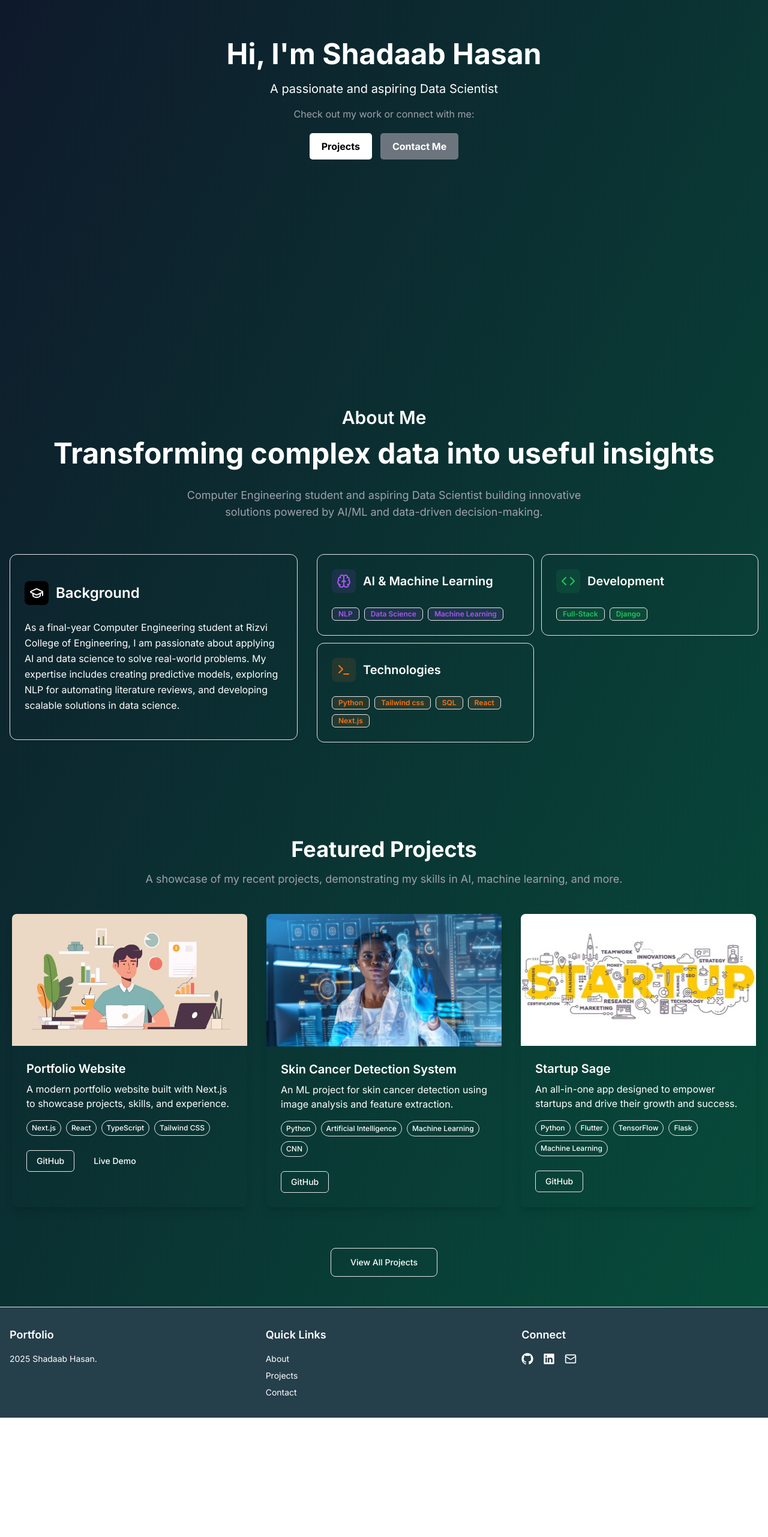
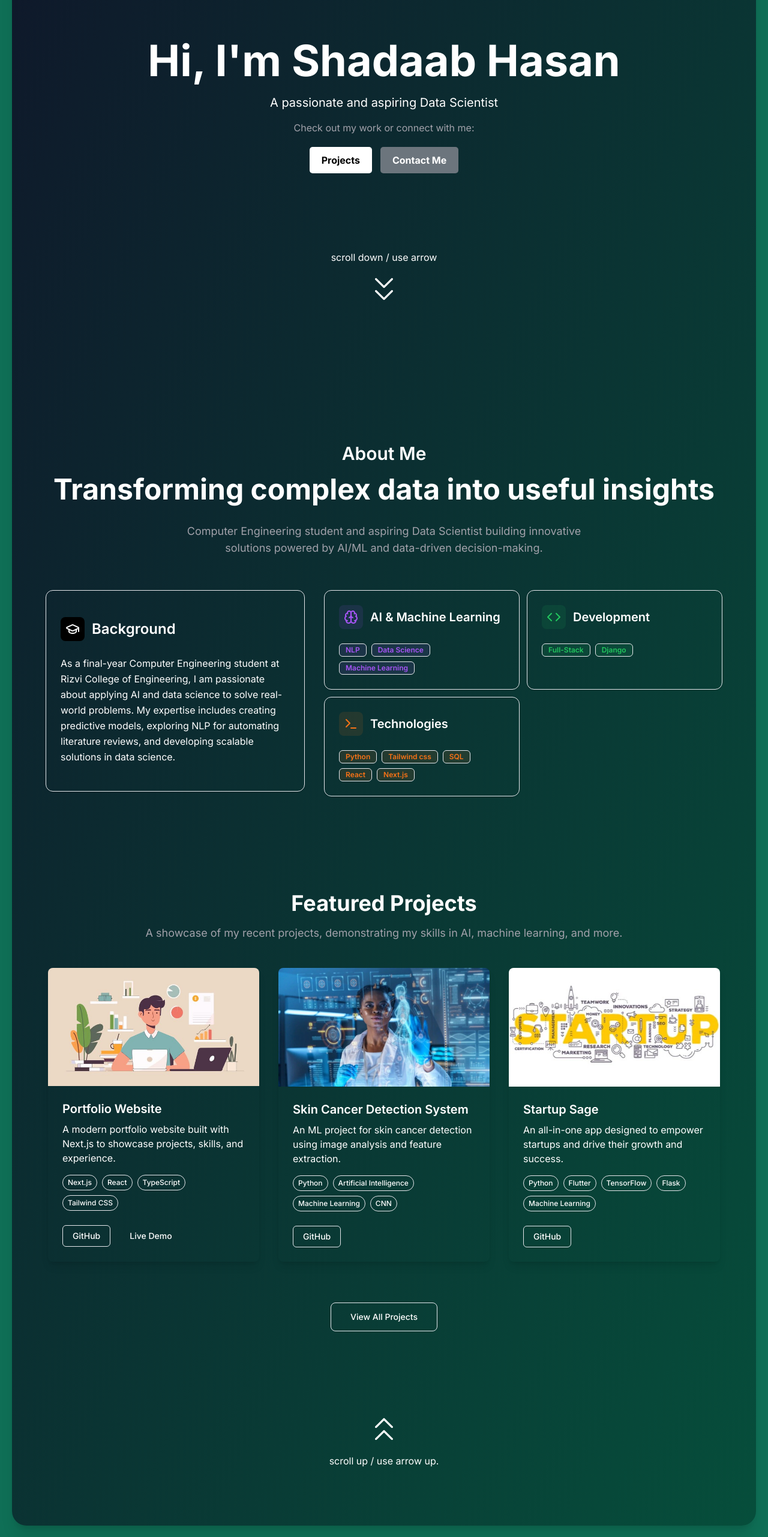
Before and after one commit to ShadaabHasan/portfolio, a Next.js app: page / in a window 1280 px wide. Shown: the part 234-2797 px from the top of the page at 60% size. Before the commit the page ends 2598 px from the top, so only its background shows below. Built offline with nearby package versions, Linux system fonts and the light colour scheme.

Commit message:
scroll animations added

```diff
--- a/app/AllProjects/page.js
+++ b/app/AllProjects/page.js
@@ -2,12 +2,13 @@
 
 import React from 'react'
 import Navbar from "../components/Navbar";
+import Footer from '../components/Footer';
 
 const AllProject = () => {
   return (
     <>
     <Navbar/>
-    <div className='min-h-screen bg-gradient-to-br from-slate-900 to-rose-800 text-white'>
+    <div className='min-h-screen bg-gradient-to-br from-slate-900 to-rose-800 text-white pb-20'>
         <div className="container mx-auto padding-top-project">
             <div className="max-w-4xl mx-auto text-center">
                 <h2 className="text-3xl md:text-4xl font-bold">All Projects</h2>
@@ -137,6 +138,9 @@ const AllProject = () => {
             </div>
         </div>
     </div>
+    <div className='red-footer text-white'>
+    <Footer />
+    </div>
     </>
   )
 }
--- a/app/components/Aboutme1.jsx
+++ b/app/components/Aboutme1.jsx
@@ -20,7 +20,7 @@ const Aboutme1 = () => {
                             </h2>
                             <p className="text-lg text-muted-foreground max-w-2xl mx-auto grey">Computer Engineering student and aspiring Data Scientist building innovative solutions powered by AI/ML and data-driven decision-making.</p>
                         </div>
-                        <div className="grid lg:grid-cols-5 gap-8 items-start mb-12">
+                        <div className="grid lg:grid-cols-5 gap-8 items-start mb-12 m-10">
                             <div className="rounded-xl border bg-card text-card-foreground shadow lg:col-span-2 p-6 hover:shadow-md transition-shadow py-11">
                                 <div className="flex items-center gap-3 mb-6">
                                     <div className="p-2 rounded-lg bg-primary/10 bg-black">
--- a/app/components/FeaturedProjects.jsx
+++ b/app/components/FeaturedProjects.jsx
@@ -4,13 +4,13 @@ import React from 'react'
 const FeaturedProjects = () => {
   return (
     <>
-      <section className="border-b padding-top-featuredproj" id='featuredproj'>
+      <section className="padding-top-featuredproj" id='featuredproj'>
                     <div className="container mx-auto">
                         <div className="max-w-4xl mx-auto text-center">
                             <h2 className="text-3xl md:text-4xl font-bold">Featured Projects</h2>
                             <p className="mt-4 text-lg text-muted-foreground grey">A showcase of my recent projects, demonstrating my skills in AI, machine learning, and more.</p>
                         </div>
-                        <div className="grid md:grid-cols-2 lg:grid-cols-3 gap-8 mt-6 p-5">
+                        <div className="grid md:grid-cols-2 lg:grid-cols-3 gap-8 mt-6 p-5 mx-10">
                             <div className="h-full">
                                 <div className="bg-card rounded-lg shadow-lg overflow-hidden h-full flex flex-col">
                                     <div className="relative">
--- a/app/components/Footer.jsx
+++ b/app/components/Footer.jsx
@@ -2,25 +2,25 @@ import React from 'react'
 
 const Footer = () => {
   return (
-    <>
-      <footer className="grey-footer">
-                <div className="container mx-auto px-4 py-8">
-                    <div className="grid grid-cols-1 md:grid-cols-3 gap-8">
+    <div className=''>
+      <footer className="mx-20 py-5">
+                <div className="container py-8 mx-auto">
+                    <div className="grid md:grid-cols-6">
                         <div className="space-y-4">
-                            <h3 className="text-lg font-semibold">Portfolio</h3>
+                            <h3 className="text-2xl font-semibold">Portfolio</h3>
                             <p className="text-sm text-foreground/60">
                             2025 Shadaab Hasan.</p>
                         </div>
                         <div className="space-y-4">
-                            <h3 className="text-lg font-semibold">Quick Links</h3>
+                            <h3 className="text-2xl font-semibold">Quick Links</h3>
                             <nav className="flex flex-col space-y-2">
-                                <a className="text-sm text-foreground/60 hover:text-foreground" href="/#Aboutme1">About</a>
-                                <a className="text-sm text-foreground/60 hover:text-foreground" href="/#featuredproj">Projects</a>
-                                <a className="text-sm text-foreground/60 hover:text-foreground" href="/Contact">Contact</a>
+                                <a className="text-sm text-foreground/60 hover:text-foreground underline" href="/#Aboutme1">About</a>
+                                <a className="text-sm text-foreground/60 hover:text-foreground underline" href="/#featuredproj">Projects</a>
+                                <a className="text-sm text-foreground/60 hover:text-foreground underline" href="/Contact">Contact</a>
                             </nav>
                         </div>
                         <div className="space-y-4">
-                            <h3 className="text-lg font-semibold">Connect</h3>
+                            <h3 className="text-2xl font-semibold">Connect</h3>
                             <div className="flex space-x-4">
                                 <a href="https://github.com/ShadaabHasan" target="_blank" rel="noopener noreferrer" className="text-foreground/60 hover:text-foreground" aria-label="GitHub">
                                     <svg width="15" height="15" viewBox="0 0 15 15" fill="none" xmlns="http://www.w3.org/2000/svg" className="w-5 h-5">
@@ -44,7 +44,7 @@ const Footer = () => {
                 </div>
             </footer>
 
-    </>
+    </div>
   )
 }
 
--- a/app/components/Home1.jsx
+++ b/app/components/Home1.jsx
@@ -3,15 +3,29 @@ import React from 'react'
 const Home = () => {
   return (
     <>
-        <div className="relative flex flex-col" id="home">
+        <div className="flex flex-col" id="home">
        <div className="main-section">
-            <h1 className="mt-0 flex font-bold text-5xl ">Hi, I'm Shadaab Hasan</h1>
+            <h1 className="mt-44 flex font-bold text-7xl ">Hi, I'm Shadaab Hasan</h1>
             <p className="mt-5 text-lg md:text-xl lg:text-xl text-muted-foreground max-w-3xl">A passionate and aspiring Data Scientist</p>
             <p className='mt-4 grey'>Check out my work or connect with me:</p>
             <div>
                 <a href="/#featuredproj" className="btn btn-primary mt-2">Projects</a>
                 <a href="/Contact" className="btn btn-secondary">Contact Me</a>
             </div>
+            <div className='mt-32'>
+            <span className="flex justify-center">scroll down / use arrow</span>
+            <a href='/#Aboutme1'>
+                <div className='flex justify-center py-4  '>
+                  <svg width="50" height="50"  viewBox="0 0 15 15" fill="none" xmlns="http://www.w3.org/2000/svg" transform="rotate(180)">
+                    <g id="SVGRepo_bgCarrier" strokeWidth="0"></g>
+                    <g id="SVGRepo_tracerCarrier" strokeLinecap="round" strokeLinejoin="round"></g>
+                    <g id="SVGRepo_iconCarrier">
+                      <path fillRule="evenodd" clipRule="evenodd" d="M11.1464 6.85355C11.3417 7.04882 11.6583 7.04882 11.8536 6.85355C12.0488 6.65829 12.0488 6.34171 11.8536 6.14645L7.85355 2.14645C7.65829 1.95118 7.34171 1.95118 7.14645 2.14645L3.14645 6.14645C2.95118 6.34171 2.95118 6.65829 3.14645 6.85355C3.34171 7.04882 3.65829 7.04882 3.85355 6.85355L7.5 3.20711L11.1464 6.85355ZM11.1464 12.8536C11.3417 13.0488 11.6583 13.0488 11.8536 12.8536C12.0488 12.6583 12.0488 12.3417 11.8536 12.1464L7.85355 8.14645C7.65829 7.95118 7.34171 7.95118 7.14645 8.14645L3.14645 12.1464C2.95118 12.3417 2.95118 12.6583 3.14645 12.8536C3.34171 13.0488 3.65829 13.0488 3.85355 12.8536L7.5 9.20711L11.1464 12.8536Z" fill="white"></path>
+                    </g>
+                  </svg>
+                </div>
+              </a>
+              </div>
       </div>
     </div>
     </>
--- a/app/components/Navbar.jsx
+++ b/app/components/Navbar.jsx
@@ -12,7 +12,7 @@ const navbar = () => {
   return (
     <>
       <nav className="fixed top-0 w-full backdrop-blur z-50 border-b border-border text-white">
-        <div className="container mx-auto px-4">
+        <div className="container mx-auto px-14">
           <div className="flex h-16 items-center justify-between">
             <a className='text-xl font-bold' href='/' onClick={goToHome}>Shadaab Hasan | Portfolio </a>
               <div className="hidden md:flex items-center space-x-4">
--- /dev/null
+++ b/app/components/Scrollup.jsx
@@ -0,0 +1,36 @@
+'use client'
+
+import { Container } from 'postcss'
+import React from 'react'
+
+const Scrollup = () => {
+  return (
+    <>
+
+    <div className="h-100 justify-content-center align-items-center text-center p-2 my-16 pb-24">
+            <span className="" >
+                <a href='/#home'>
+                <div className='flex justify-center py-4'>
+                <svg width="50" height="50"  viewBox="0 0 15 15" fill="none" xmlns="http://www.w3.org/2000/svg" >
+                    <g id="SVGRepo_bgCarrier" strokeWidth="0">
+                    </g>
+                    <g id="SVGRepo_tracerCarrier" strokeLinecap="round" strokeLinejoin="round">
+                    </g>
+                    <g id="SVGRepo_iconCarrier">
+                        <path fillRule="evenodd" clipRule="evenodd" d="M11.1464 6.85355C11.3417 7.04882 11.6583 7.04882 11.8536 6.85355C12.0488 6.65829 12.0488 6.34171 11.8536 6.14645L7.85355 2.14645C7.65829 1.95118 7.34171 1.95118 7.14645 2.14645L3.14645 6.14645C2.95118 6.34171 2.95118 6.65829 3.14645 6.85355C3.34171 7.04882 3.65829 7.04882 3.85355 6.85355L7.5 3.20711L11.1464 6.85355ZM11.1464 12.8536C11.3417 13.0488 11.6583 13.0488 11.8536 12.8536C12.0488 12.6583 12.0488 12.3417 11.8536 12.1464L7.85355 8.14645C7.65829 7.95118 7.34171 7.95118 7.14645 8.14645L3.14645 12.1464C2.95118 12.3417 2.95118 12.6583 3.14645 12.8536C3.34171 13.0488 3.65829 13.0488 3.85355 12.8536L7.5 9.20711L11.1464 12.8536Z" fill="white">
+                        </path>
+                    </g>
+                </svg>
+                </div>
+                </a>
+            </span>
+            <span className="">scroll up / use arrow up.</span>
+        </div>
+
+
+
+    </>
+  )
+}
+
+export default Scrollup
--- a/app/globals.css
+++ b/app/globals.css
@@ -7,9 +7,27 @@
     flex-direction: column;
     align-items: center;
     justify-content: center;
-    min-height: 100vh;
+    min-height: 105vh;
     padding: 0px;
 }
+
+::-webkit-scrollbar {
+    width: 5px;
+  }
+
+  ::-webkit-scrollbar-thumb {
+    background: rgb(6 78 59); /* Slightly transparent */
+    border-radius: 10px;
+  }
+
+  ::-webkit-scrollbar-track {
+    background: transparent;
+  }
+
+  .total-bg{
+    background-color: #0f6f56;
+  }
+
 
 .btn {
     display: inline-block;
@@ -72,8 +90,21 @@
     color: #a1a1aa;
 }
 
-.grey-footer{
-    background-color: #253f4b;
+.displayblock{
+    display: block;
+    margin: auto;
+}
+
+.pointer {
+    cursor: pointer;
+}
+
+.color-test{
+    color: white;
+}
+
+.red-footer{
+    background-color: #632733;
 }
 
 .padding-top-aboutme{
--- a/app/page.js
+++ b/app/page.js
@@ -5,20 +5,43 @@ import Home1 from "./components/Home1";
 import Aboutme1 from "./components/Aboutme1";
 import FeaturedProjects from "./components/FeaturedProjects";
 import Footer from "./components/Footer";
+import Scrollup from "./components/Scrollup";
+
+import { useEffect, useState } from "react";
+
+// export default function ScrollEffectComponent() {
+
 
 
 export default function Home() {
+  const [isBottom, setIsBottom] = useState(false);
+
+  useEffect(() => {
+    const handleScroll = () => {
+      const scrollPosition = window.innerHeight + window.scrollY;
+      const pageHeight = document.documentElement.scrollHeight;
+
+      // Check if the user has reached the bottom
+      setIsBottom(scrollPosition >= pageHeight - 400);
+    };
+
+    window.addEventListener("scroll", handleScroll);
+    return () => window.removeEventListener("scroll", handleScroll);
+  }, []);
   return (
     <>
-    <div className="bg-gradient-to-br from-slate-900 to-emerald-900 shadow-xl ring-gray-900/5 text-white">
+    <Navbar />
+    <div className="total-bg text-white">
+    <div className={`transition-all duration-300 ${isBottom ? "m-5" : "m-0"}`}>
+    <div className="bg-gradient-to-br from-slate-900 to-emerald-900 shadow-xl ring-gray-900/5 text-white rounded-b-3xl">
 
-      {/* <Router> */}
-          <Navbar />
-          <Home1 />
-          <Aboutme1 />
-          <FeaturedProjects>
-          </FeaturedProjects>
-          <Footer />
+      <Home1 />
+      <Aboutme1 />
+      <FeaturedProjects />
+      <Scrollup />
+    </div>
+    </div>
+    <Footer />
     </div>
 
     </>
```
Also changed, not shown: app/api/contact/route.js (added, +15 -0 lines), app/Contact/ContactForm.js (added), public/projects/double-arrow-up-svgrepo-com.svg (added), public/projects/student-feedback.png (deleted).
